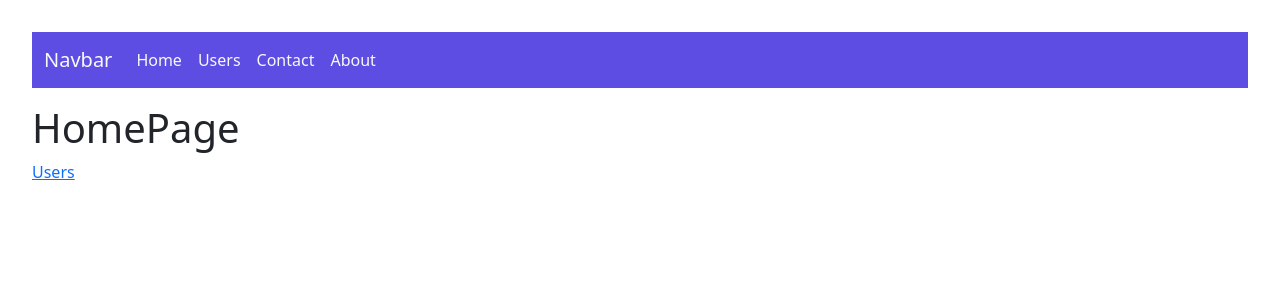
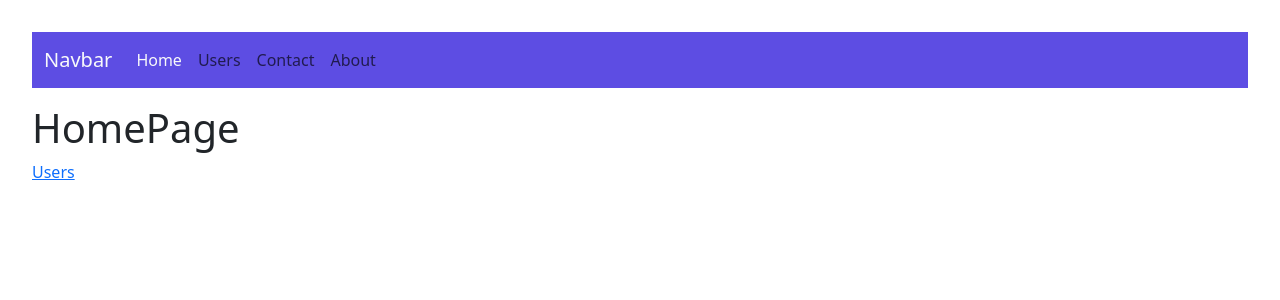
Before and after one commit to GebreYohannis/React_With_TypeScript, a React (Vite) app: page / in a window 1280 px wide. Shown: the top 300 px of the page. Built offline with nearby package versions, Linux system fonts and the light colour scheme.

Commit message:
Style the active link

```diff
--- a/src/routing/NavBar.tsx
+++ b/src/routing/NavBar.tsx
@@ -1,6 +1,8 @@
-import { Link } from "react-router-dom";
+import { NavLink } from "react-router-dom";
 
 const NavBar = () => {
+  const active = (isActive: boolean) =>
+    isActive ? "nav-link  text-light" : "nav-link";
   return (
     <nav
       className="navbar navbar-expand-lg"
@@ -10,30 +12,39 @@ const NavBar = () => {
       }}
     >
       <div className="container-fluid">
-        <Link to="/" className="navbar-brand text-light">
+        <NavLink to="/" className="navbar-brand text-light">
           Navbar
-        </Link>
+        </NavLink>
         <div className="collapse navbar-collapse" id="navbarNav">
           <ul className="navbar-nav">
             <li className="nav-item">
-              <Link to="/" className="nav-link text-light">
+              <NavLink to="/" className={({ isActive }) => active(isActive)}>
                 Home
-              </Link>
+              </NavLink>
             </li>
             <li className="nav-item">
-              <Link to="/users" className="nav-link text-light">
+              <NavLink
+                to="/users"
+                className={({ isActive }) => active(isActive)}
+              >
                 Users
-              </Link>
+              </NavLink>
             </li>
             <li className="nav-item">
-              <Link to="/contact" className="nav-link text-light">
+              <NavLink
+                to="/contact"
+                className={({ isActive }) => active(isActive)}
+              >
                 Contact
-              </Link>
+              </NavLink>
             </li>
             <li className="nav-item">
-              <Link to="/about" className="nav-link text-light">
+              <NavLink
+                to="/about"
+                className={({ isActive }) => active(isActive)}
+              >
                 About
-              </Link>
+              </NavLink>
             </li>
           </ul>
         </div>
```
